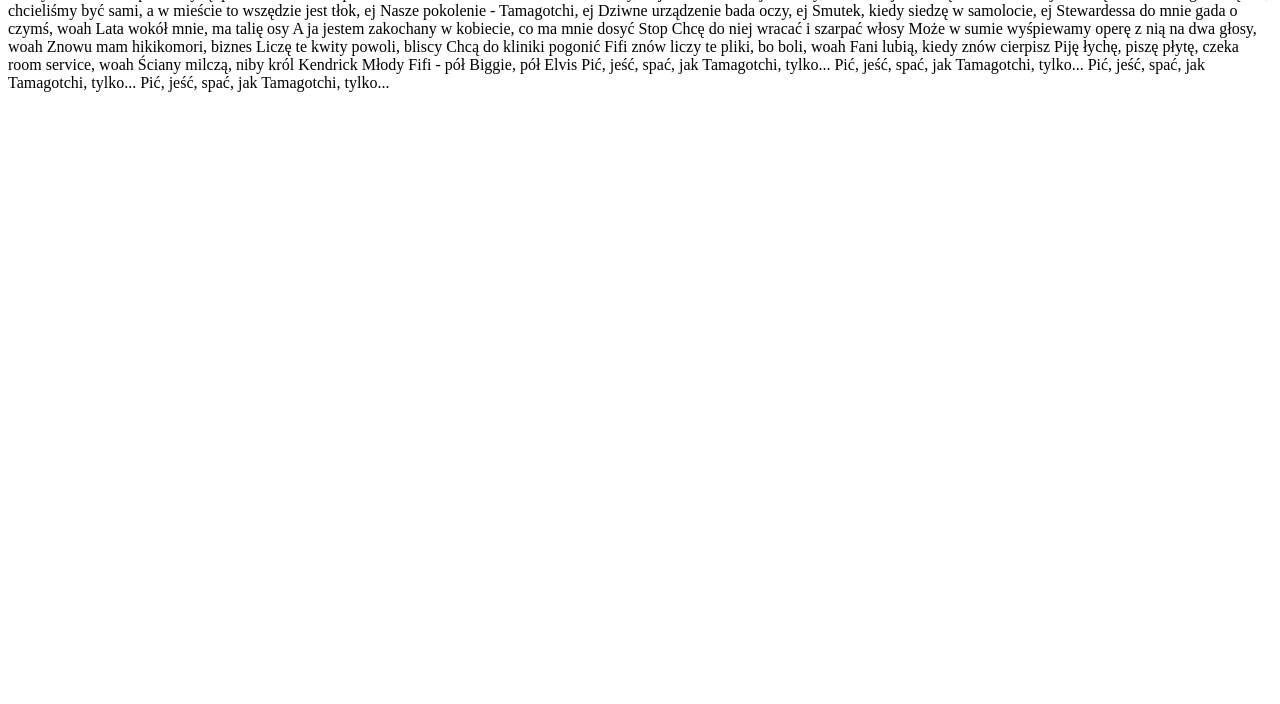
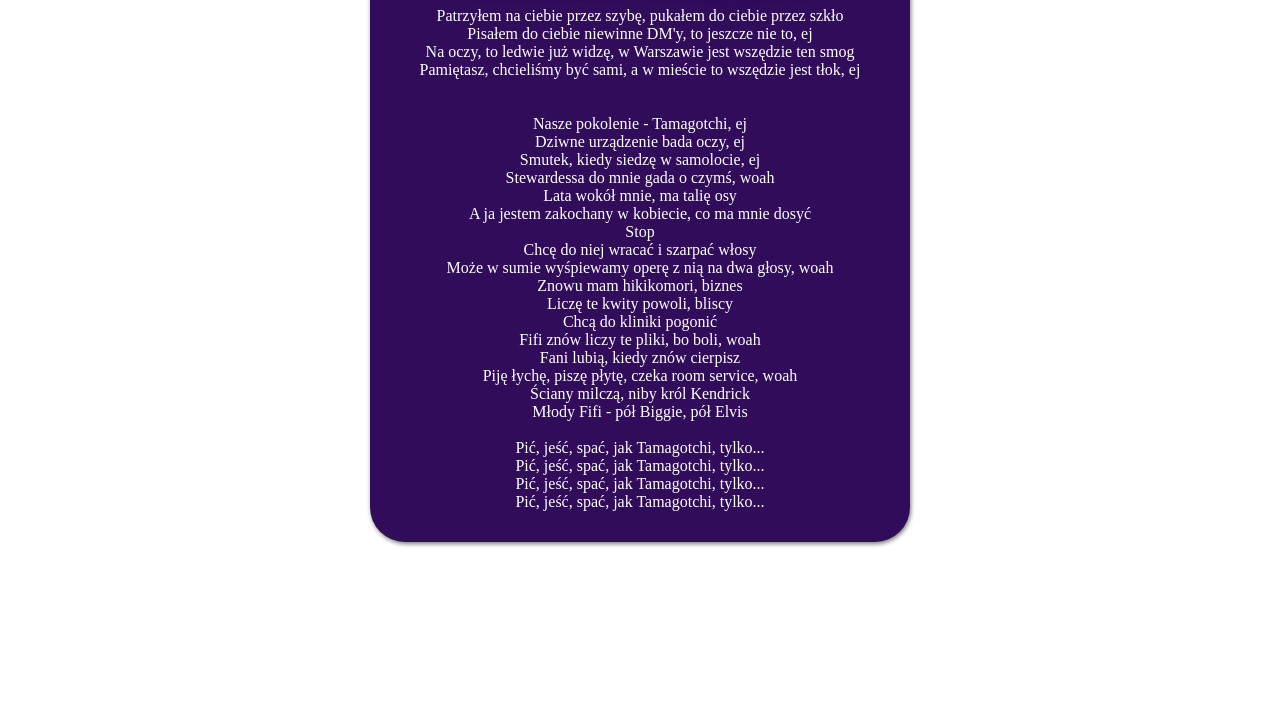
Before and after one commit to 4greatday/learning-git-2, a plain HTML site: page index.html in a window 1280 px wide. Shown: the part 96-800 px from the top of the page. Drawn offline with Linux system fonts and the light colour scheme.

Commit message:
Add file with style

```diff
--- a/index.html
+++ b/index.html
@@ -2,38 +2,41 @@
 <html>
   <head>
     <meta charset="UTF-8">
+	<link rel="stylesheet" type="text/css" href="style.css">
     <title>7.3</title>
   </head>
   <body>
-  <h1>Taconafide - Tamagotchi</h1>
+  <div class="content">
+	<h1>Taconafide - Tamagotchi</h1>
 
-<p>Patrzyłem na ciebie przez szybę, pukałem do ciebie przez szkło
-Pisałem do ciebie niewinne DM'y, to jeszcze nie to, ej
-Na oczy, to ledwie już widzę, w Warszawie jest wszędzie ten smog
-Pamiętasz, chcieliśmy być sami, a w mieście to wszędzie jest tłok, ej
-
-
-Nasze pokolenie - Tamagotchi, ej
-Dziwne urządzenie bada oczy, ej
-Smutek, kiedy siedzę w samolocie, ej
-Stewardessa do mnie gada o czymś, woah
-Lata wokół mnie, ma talię osy
-A ja jestem zakochany w kobiecie, co ma mnie dosyć
-Stop
-Chcę do niej wracać i szarpać włosy
-Może w sumie wyśpiewamy operę z nią na dwa głosy, woah
-Znowu mam hikikomori, biznes
-Liczę te kwity powoli, bliscy
-Chcą do kliniki pogonić
-Fifi znów liczy te pliki, bo boli, woah
-Fani lubią, kiedy znów cierpisz
-Piję łychę, piszę płytę, czeka room service, woah
-Ściany milczą, niby król Kendrick
-Młody Fifi - pół Biggie, pół Elvis
-
-Pić, jeść, spać, jak Tamagotchi, tylko...
-Pić, jeść, spać, jak Tamagotchi, tylko...
-Pić, jeść, spać, jak Tamagotchi, tylko...
-Pić, jeść, spać, jak Tamagotchi, tylko... </p>
+	<p>Patrzyłem na ciebie przez szybę, pukałem do ciebie przez szkło<br>
+	Pisałem do ciebie niewinne DM'y, to jeszcze nie to, ej<br>
+	Na oczy, to ledwie już widzę, w Warszawie jest wszędzie ten smog<br>
+	Pamiętasz, chcieliśmy być sami, a w mieście to wszędzie jest tłok, ej<br>
+	<br>
+	<br>
+	Nasze pokolenie - Tamagotchi, ej<br>
+	Dziwne urządzenie bada oczy, ej<br>
+	Smutek, kiedy siedzę w samolocie, ej<br>
+	Stewardessa do mnie gada o czymś, woah<br>
+	Lata wokół mnie, ma talię osy<br>
+	A ja jestem zakochany w kobiecie, co ma mnie dosyć<br>
+	Stop <br>
+	Chcę do niej wracać i szarpać włosy<br>
+	Może w sumie wyśpiewamy operę z nią na dwa głosy, woah<br>
+	Znowu mam hikikomori, biznes<br>
+	Liczę te kwity powoli, bliscy<br>
+	Chcą do kliniki pogonić<br>
+	Fifi znów liczy te pliki, bo boli, woah<br>
+	Fani lubią, kiedy znów cierpisz<br>
+	Piję łychę, piszę płytę, czeka room service, woah<br>
+	Ściany milczą, niby król Kendrick<br>
+	Młody Fifi - pół Biggie, pół Elvis<br>
+	<br>
+	Pić, jeść, spać, jak Tamagotchi, tylko...<br>
+	Pić, jeść, spać, jak Tamagotchi, tylko...<br>
+	Pić, jeść, spać, jak Tamagotchi, tylko...<br>
+	Pić, jeść, spać, jak Tamagotchi, tylko... </p>
+	</div>
   </body>
 </html>
--- /dev/null
+++ b/style.css
@@ -0,0 +1,22 @@
+body {
+
+}
+
+h1, p {
+	color: #ffffff;
+}
+
+h1 {
+	text-shadow: 1px 1px 2px black, 0 0 25px blue, 0 0 5px darkblue;
+}
+
+
+.content {
+	margin: 0 auto;
+	background-color: #310C5A;
+	text-align: center;
+	width: 500px;
+	padding: 15px 20px 15px 20px;
+	border-radius: 35px;
+	box-shadow: 1px 2px 4px rgba(0, 0, 0, .5)
+}
```
